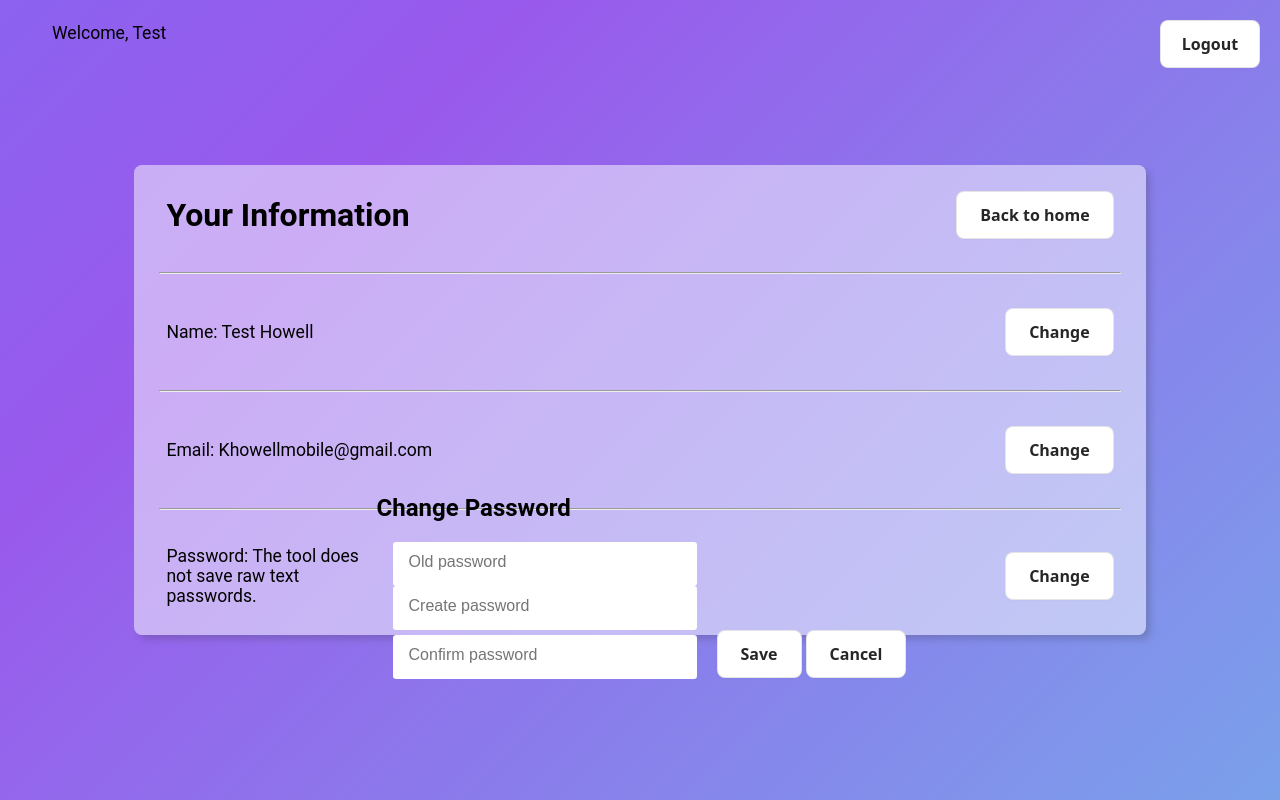
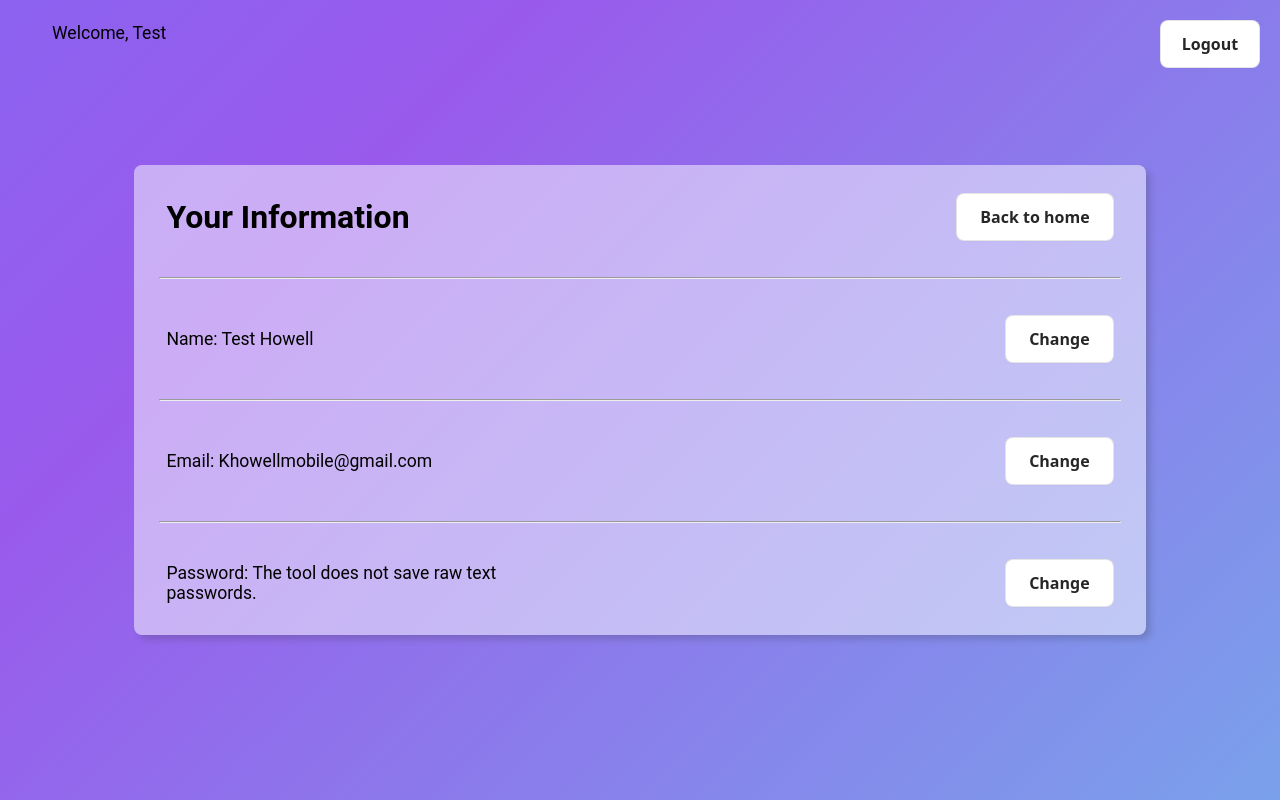
Before and after one commit to khowellmobile/practice-cs-tool, a Django app: page /account_information/ in a window 1280 px wide. Run offline with Django 4.2, Linux system fonts and the light colour scheme; a user stored in the database is signed in.

Commit message:
Added popup boxes

```diff
--- a/cs_app/static/css/account_information_style.css
+++ b/cs_app/static/css/account_information_style.css
@@ -49,15 +49,73 @@ hr {
 
 .content__button {
     margin-right: 2rem;
+
+    z-index: 1;
 }
 
-form {
-    width: 40%;
-    height: 4rem;
+.narrow__input {
+    width: 7rem;
+    height: 1.5rem;
+    margin: 0rem 1rem 0rem 0rem;
+    padding: 0.5rem 1rem;
+}
+
+#pageOverlay {
+    width: 100%;
+    height: 100%;
+
+    background: rgba(128, 128, 128, 0.5);
+    display: none;
+    position: fixed;
+    top: 0;
+    left: 0;
+    z-index: 10;
+}
+
+.popupBox {
+
+    overflow: hidden;
+    border-radius: 0.5rem;
+
+    display: none;
+    justify-content: center;
+    align-items: center;
+    position: fixed;
+    top: 50%;
+    left: 50%;
+    transform: translate(-50%, -50%);
+    z-index: 20;
+}
+
+.popup-content {
+    width: 30rem;
+    height: 23rem;
+    padding: 1rem;
+
+    background: rgb(235, 235, 235, 1);
+    box-sizing: border-box;
+    opacity: 0;
+    transform: scale(0.1);
+    transition: opacity 0.5s ease, transform 0.5s ease;
+    border-radius: 0.5rem;
 
     display: flex;
-    justify-content: flex-end;
+    flex-direction: column;
+    justify-content: center;
     align-items: center;
+    position: relative;
+    z-index: 30;
+}
+
+.popup-content > p {
+    margin: 0rem 0rem 0rem 0.5rem;
+
+    align-self: flex-start;
+}
+
+.popupBox.show .popup-content {
+    opacity: 1;
+    transform: scale(1);
 }
 
 .form__input {
@@ -69,16 +127,20 @@ form {
     border-bottom: 0.3rem solid transparent;
 }
 
-.narrow__input {
-    width: 7rem;
+.wide__input {
+    width: 22rem;
     height: 1.5rem;
-    margin: 0rem 1rem 0rem 0rem;
+    margin-bottom: 1.5rem;
     padding: 0.5rem 1rem;
+
+    line-height: 1.5rem;
+    vertical-align: middle;
 }
 
-.wide__input {
-    width: 17rem;
-    height: 1.5rem;
-    margin: 0rem 1rem 0rem 1rem;
-    padding: 0.5rem 1rem;
+.cancel-button {
+    width: 5rem;
 }
+
+#save {
+    width: 5rem;
+}
--- a/cs_app/static/js/account_information_script.js
+++ b/cs_app/static/js/account_information_script.js
@@ -41,7 +41,17 @@ function attachEventListeners() {
      */
     $(".toggleButton").on("click", function () {
         fieldName = $(this).parent().attr("id");
-        $("#update_" + fieldName).toggle();
+        fadeInPopup(fieldName);
+    });
+
+    /**
+     * Event listener attached to all toggle buttons
+     *
+     * Toggles the visibility of the form used to update the specified field gotten from the parent.
+     */
+    $(".cancel-button").on("click", function () {
+        fieldName = $(this).parents(".popupBox").parent().attr("id");
+        fadeOutPopup(fieldName);
     });
 
     /**
@@ -242,6 +252,22 @@ function validatePassword(password) {
     return passwordPattern.test(password);
 }
 
+// Show the popup box when the button is clicked
+function fadeInPopup(fieldName) {
+    $("#update_" + fieldName)
+        .fadeIn(250)
+        .addClass("show");
+    $("#pageOverlay").fadeIn(500);
+}
+
+// Hide the popup box when the close button is clicked
+function fadeOutPopup(fieldName) {
+    $("#update_" + fieldName)
+        .removeClass("show")
+        .fadeOut(250);
+    $("#pageOverlay").fadeOut(500);
+}
+
 try {
     // Export all needed functions
     module.exports = {
--- a/cs_app/templates/account_information.html
+++ b/cs_app/templates/account_information.html
@@ -10,6 +10,7 @@
     </head>
 
     <body>
+        <div id="pageOverlay" class="overlay-hidden"></div>
         <div class="container-1">
             <p class="login-signifier">Welcome, {{ user.first_name }}</p>
             <button id="logout-button" class="button-1" onclick="redirectTo('/logout/')">Logout</button>
@@ -21,59 +22,47 @@
                 <hr />
                 <div id="name">
                     <p id="name_text">Name: {{ user.first_name }} {{user.last_name }}</p>
-                    <form id="update_name" method="POST" style="display: none" action>
-                        <input
-                            type="text"
-                            id="first_name"
-                            class="form__input narrow__input"
-                            value="{{ user.first_name }}"
-                        />
-                        <input
-                            type="text"
-                            id="last_name"
-                            class="form__input narrow__input"
-                            value="{{ user.last_name }}"
-                        />
-                        <button id="but" type="button" class="button-1 submitButton">Save</button>
-                    </form>
+                    <div class="popupBox" id="update_name">
+                        <div class="popup-content">
+                            <h2>Change email</h2>
+                            <input type="text" class="form__input wide__input" placeholder="First name" />
+                            <input type="text" class="form__input wide__input" placeholder="Last name" />
+                            <span>
+                                <button type="button" id="save" class="button-1 submitButton">Save</button>
+                                <button type="button" class="button-1 cancel-button">Cancel</button>
+                            </span>
+                        </div>
+                    </div>
                     <button class="button-1 content__button toggleButton">Change</button>
                 </div>
                 <hr />
                 <div id="email">
                     <p id="email_text">Email: {{ user.email }}</p>
-                    <form id="update_email" method="POST" style="display: none" action>
-                        <input type="text" id="email" class="form__input wide__input" value="{{ user.email}}" />
-                        <button type="button" class="button-1 submitButton">Save</button>
-                    </form>
+                    <div class="popupBox" id="update_email">
+                        <div class="popup-content">
+                            <h2>Change email</h2>
+                            <input type="text" class="form__input wide__input" placeholder="New email" />
+                            <input type="text" class="form__input wide__input" placeholder="Confirm email" />
+                            <span>
+                                <button type="button" id="save" class="button-1 submitButton">Save</button>
+                                <button type="button" class="button-1 cancel-button">Cancel</button>
+                            </span>
+                        </div>
+                    </div>
                     <button class="button-1 content__button toggleButton">Change</button>
                 </div>
                 <hr />
                 <div id="password">
                     <p id="password_text">Password: The tool does not save raw text passwords.</p>
-                    <div class="popupBox">
+                    <div class="popupBox" id="update_password">
                         <div class="popup-content">
                             <h2>Change Password</h2>
-                            <input
-                                type="text"
-                                id="old_password"
-                                class="form__input wide__input"
-                                placeholder="Old password"
-                            />
-                            <input
-                                type="text"
-                                id="new_password"
-                                class="form__input wide__input"
-                                placeholder="Create password"
-                            />
-                            <input
-                                type="text"
-                                id="confirm_password"
-                                class="form__input wide__input"
-                                placeholder="Confirm password"
-                            />
-                            <span
-                                ><button type="button" id="save" class="button-1">Save</button>
-                                <button type="button" id="cancel" class="button-1">Cancel</button>
+                            <input type="text" class="form__input wide__input" placeholder="Old password" />
+                            <input type="text" class="form__input wide__input" placeholder="Create password" />
+                            <input type="text" class="form__input wide__input" placeholder="Confirm password" />
+                            <span>
+                                <button type="button" id="save" class="button-1 submitButton">Save</button>
+                                <button type="button" class="button-1 cancel-button">Cancel</button>
                             </span>
                         </div>
                     </div>
```
